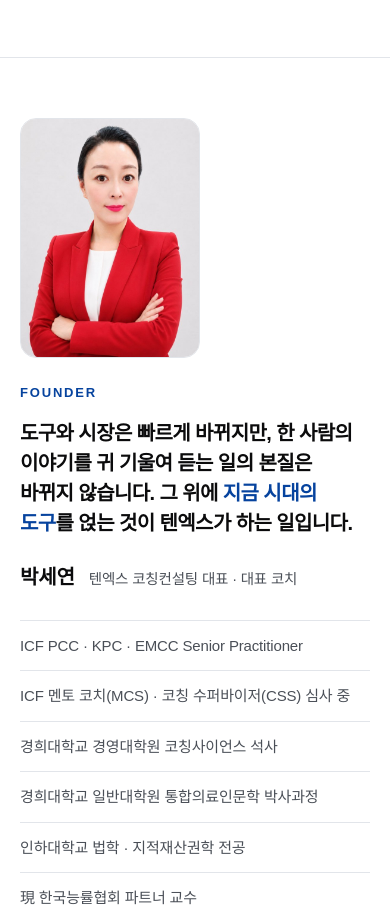
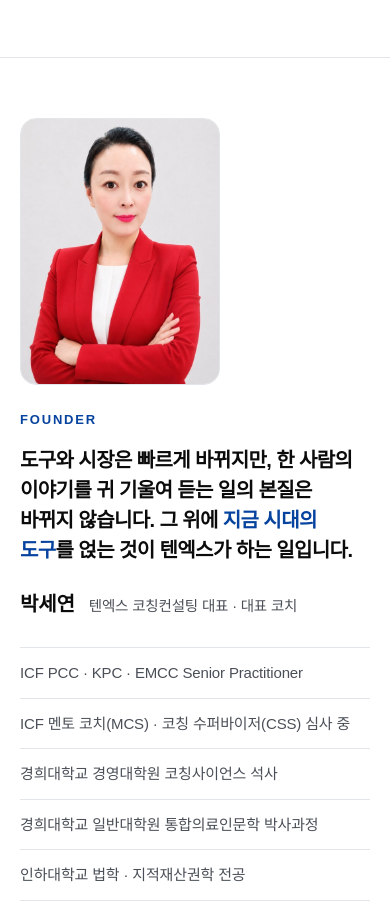
Before and after one commit to tenxcnc/disc-test, a plain HTML site: page tenx/index-light.html in a window 390 px wide. Shown: the part 7688-8606 px from the top of the page. Drawn offline with Linux system fonts and the light colour scheme; a web font is replaced by a local one.

Commit message:
Fix founder portrait being stretched and cropped
Co-Authored-By: Claude Fable 5.2 <noreply@anthropic.com>
Claude-Session: https://claude.ai/code/session_013cEGmGcWhSuAgUCqndbxXs

```diff
--- a/tenx/index-light.html
+++ b/tenx/index-light.html
@@ -142,7 +142,7 @@ h1,h2,h3{font-weight:800;line-height:1.22;letter-spacing:-.035em;text-wrap:balan
 
 /* 대표 */
 .lead-sec{display:grid;grid-template-columns:minmax(0,4fr) minmax(0,8fr);gap:64px;align-items:start}
-.lead-sec img{display:block;width:100%;aspect-ratio:3/4;object-fit:cover;object-position:top;border-radius:var(--r);border:1px solid var(--line)}
+.lead-sec img{display:block;width:100%;height:auto;aspect-ratio:598/800;object-fit:cover;object-position:top;border-radius:var(--r);border:1px solid var(--line)}
 .lead-sec blockquote{font-weight:700;font-size:clamp(22px,2.5vw,32px);line-height:1.5;letter-spacing:-.03em;margin-block:18px 30px;text-wrap:pretty}
 .sign{display:flex;flex-wrap:wrap;align-items:baseline;gap:6px 14px;margin-bottom:26px}
 .sign b{font-size:20px;font-weight:800}
@@ -315,7 +315,7 @@ footer{border-top:1px solid var(--line);color:var(--fg-3);font-size:14px}
   .works small{margin-top:4px;font-size:12px}
   .works h3{font-size:16px}
   .works p{font-size:13.5px}
-  .lead-sec img{width:180px;max-width:180px;height:240px;aspect-ratio:auto}
+  .lead-sec img{width:200px;max-width:200px}
   .lead-sec blockquote{font-size:20px;margin-block:14px 22px}
   .quals li,.team li{padding:20px 18px}
   .routes a{padding:22px 20px}
```
Also changed, not shown: tenx/index.html (+2 -2 lines).
